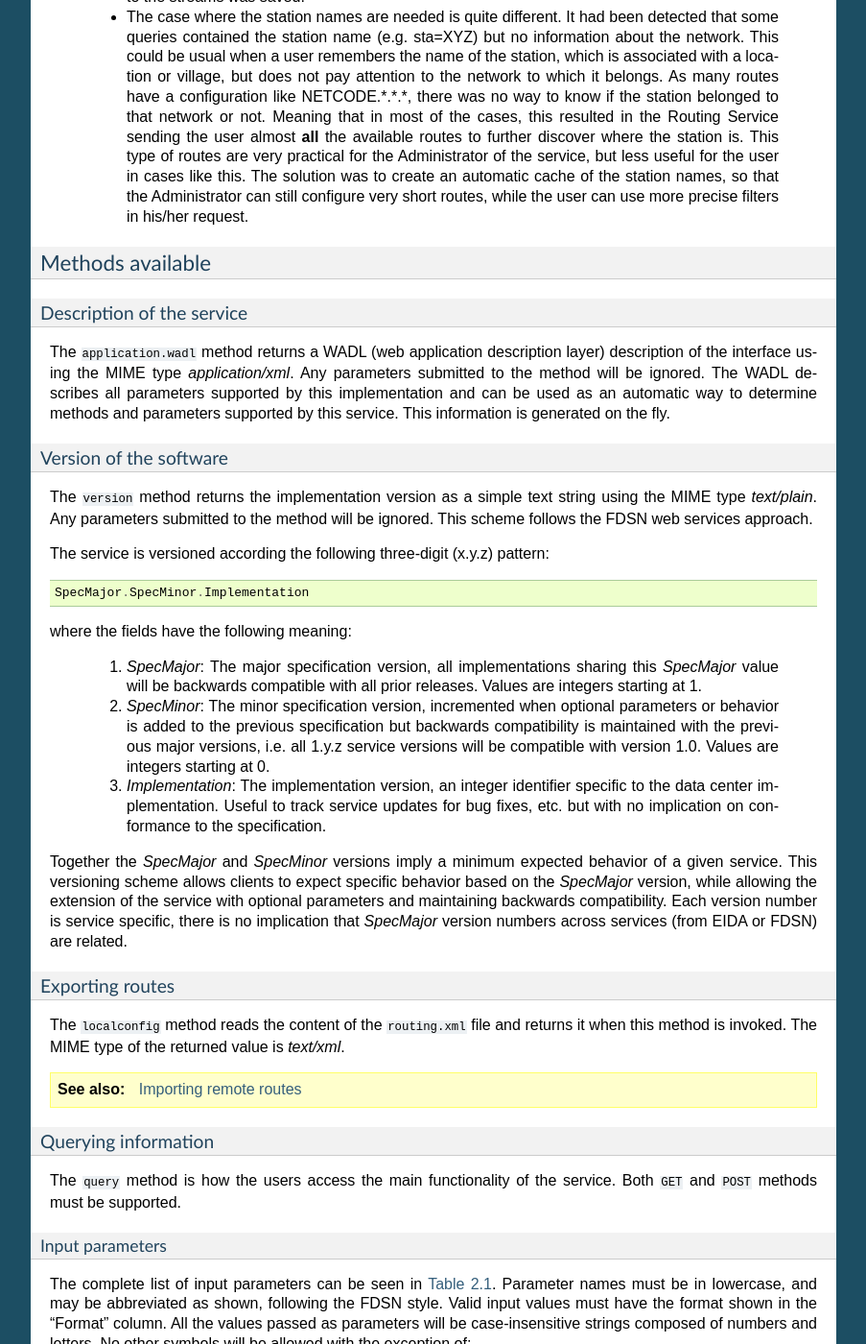
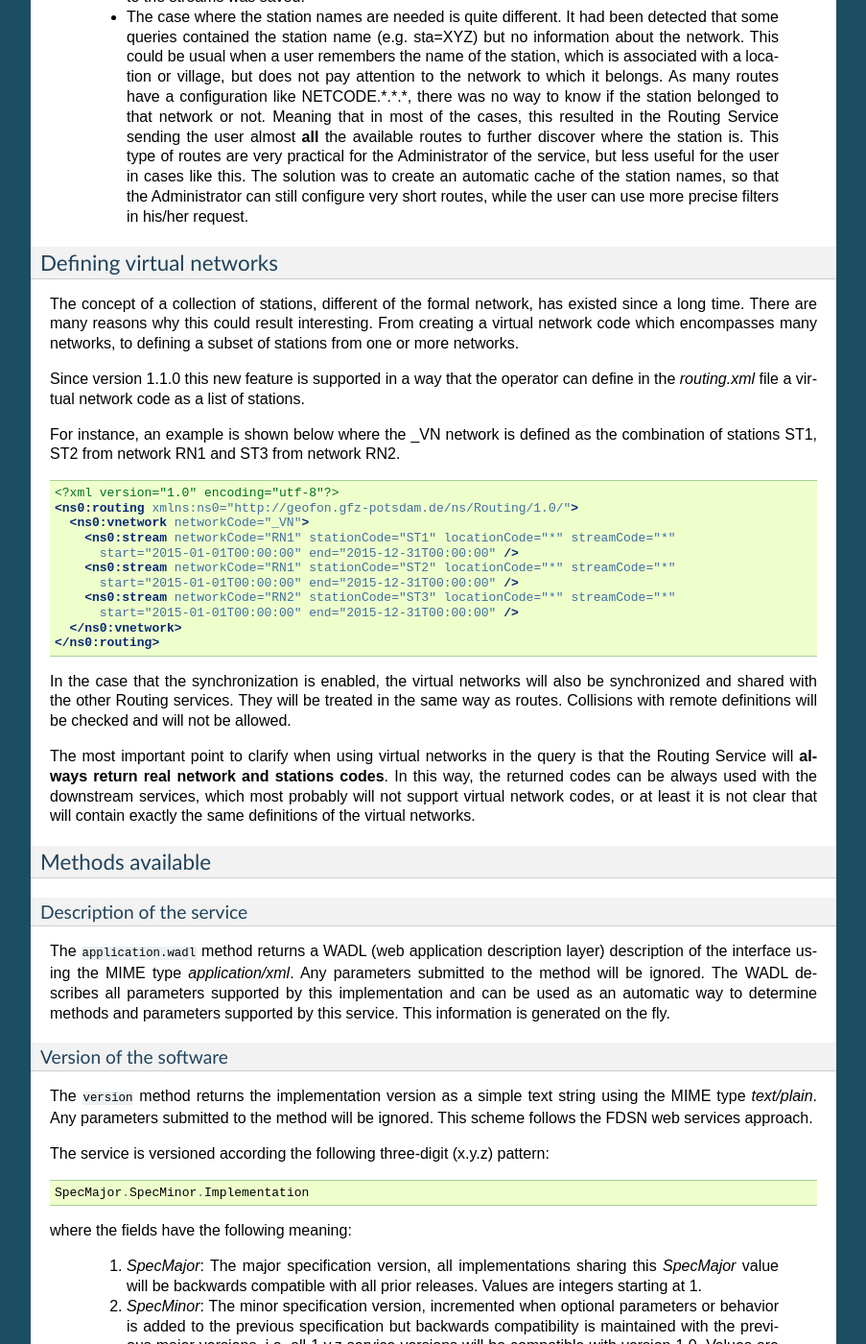
Before and after one commit to EIDA/routing, a Sphinx documentation site: the page built from doc/index.rst, in a window 1280 px wide and 1400 px high, scrolled down 9395 px. Shown: the whole window at 96% size, without its empty margins (198-1101 px from the left). Built offline with Sphinx 7.4.7, drawn with Linux system fonts in a browser that asks for light colours; some of the changed text lies outside the part shown.

Commit message:
Update the docs regarding the support of virtual networks.

```diff
--- a/doc/index.rst
+++ b/doc/index.rst
@@ -603,6 +603,53 @@ the Routing Service in the following two use cases.
     configure very short routes, while the user can use more precise filters in
     his/her request.
 
+.. _virtual_networks:
+
+Defining virtual networks
+-------------------------
+
+.. warning: This functionality has been just recently added and, therefore, not
+            tested as thoroughly as the rest of the code in the system. Feel
+            free to use it, but consider it in an **alpha** status.
+
+The concept of a collection of stations, different of the formal network, has
+existed since a long time. There are many reasons why this could result
+interesting. From creating a virtual network code which encompasses many
+networks, to defining a subset of stations from one or more networks.
+
+Since version 1.1.0 this new feature is supported in a way that the operator
+can define in the `routing.xml` file a virtual network code as a list of
+stations.
+
+For instance, an example is shown below where the _VN network is defined as the
+combination of stations ST1, ST2 from network RN1 and ST3 from network RN2.
+
+.. code-block:: xml
+
+    <?xml version="1.0" encoding="utf-8"?>
+    <ns0:routing xmlns:ns0="http://geofon.gfz-potsdam.de/ns/Routing/1.0/">
+      <ns0:vnetwork networkCode="_VN">
+        <ns0:stream networkCode="RN1" stationCode="ST1" locationCode="*" streamCode="*"
+          start="2015-01-01T00:00:00" end="2015-12-31T00:00:00" />
+        <ns0:stream networkCode="RN1" stationCode="ST2" locationCode="*" streamCode="*"
+          start="2015-01-01T00:00:00" end="2015-12-31T00:00:00" />
+        <ns0:stream networkCode="RN2" stationCode="ST3" locationCode="*" streamCode="*"
+          start="2015-01-01T00:00:00" end="2015-12-31T00:00:00" />
+      </ns0:vnetwork>
+    </ns0:routing>
+
+In the case that the synchronization is enabled, the virtual networks will also
+be synchronized and shared with the other Routing services. They will be treated
+in the same way as routes. Collisions with remote definitions will be checked
+and will not be allowed.
+
+The most important point to clarify when using virtual networks in the query is
+that the Routing Service will **always return real network and stations codes**.
+In this way, the returned codes can be always used with the downstream services,
+which most probably will not support virtual network codes, or at least it is
+not clear that will contain exactly the same definitions of the virtual
+networks.
+
 
 Methods available
 -----------------
```
